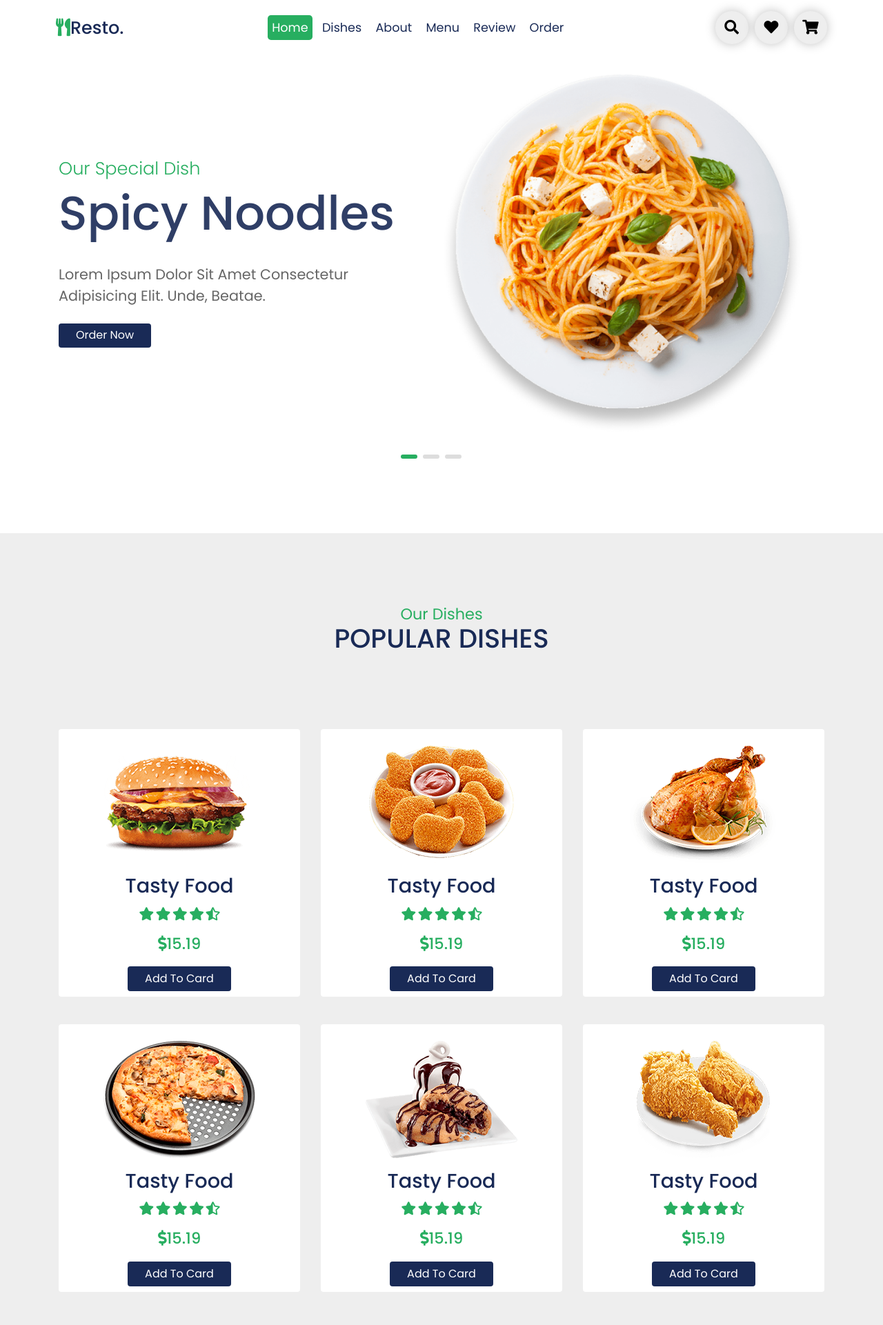
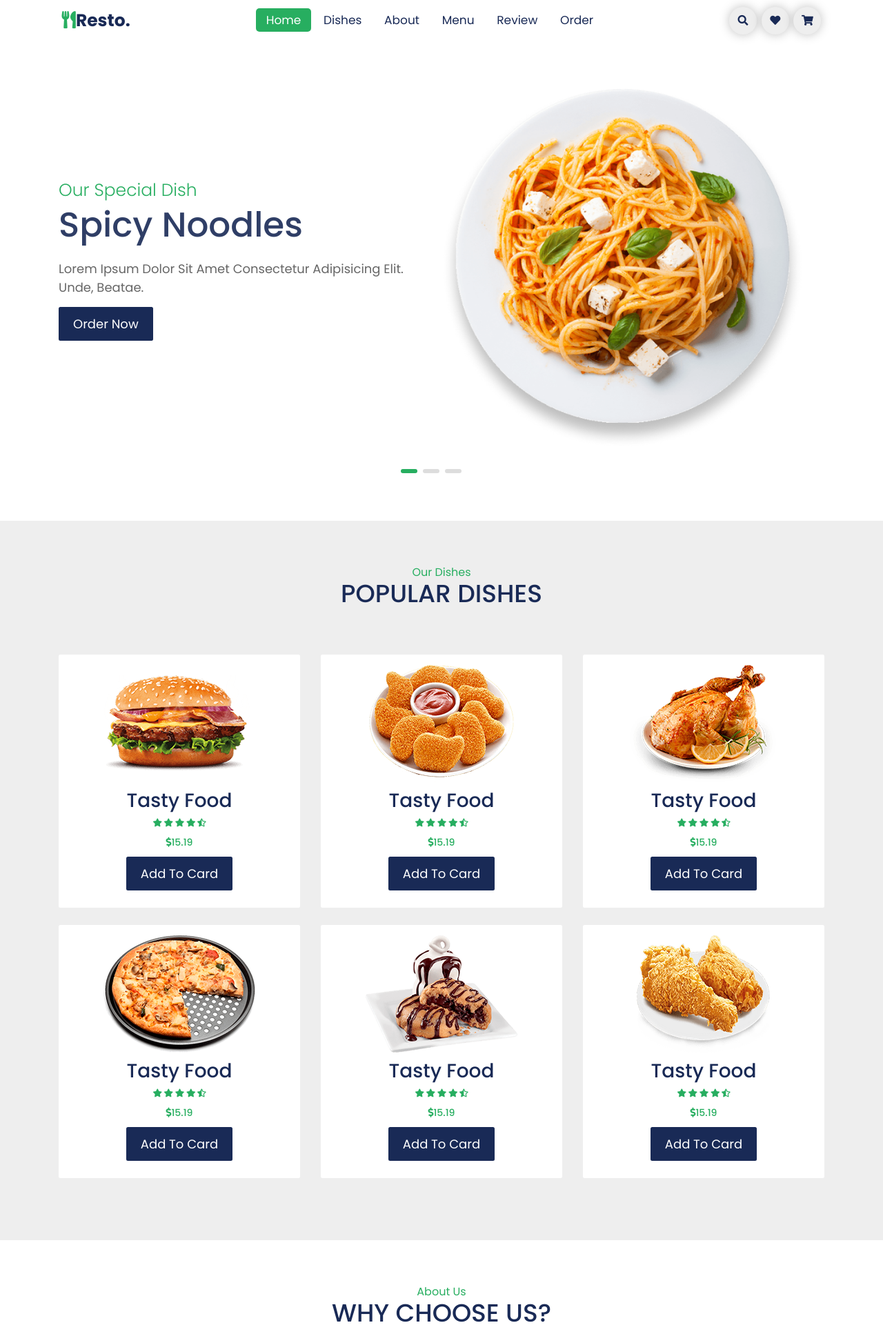
Before and after one commit to saju575/Food-website, a PHP site: page / in a window 1280 px wide. Shown: the top 1921 px of the page at 69% size. Run offline with PHP 8.4, Linux system fonts and the light colour scheme; some web fonts are replaced.

Commit message:
renponsive up to about section

```diff
--- a/css/style.css
+++ b/css/style.css
@@ -22,10 +22,11 @@ global section
 html{
     scroll-behavior: smooth;
     overflow-x: hidden;
+    font-size: 62.5%;
 }
 body{
     font-family: 'Poppins', sans-serif;
-    font-size: 62.5%;
+
     line-height: 1.5;
     -webkit-tap-highlight-color: transparent;
     color: var(--white-light);
@@ -60,13 +61,15 @@ ul li{
     text-transform: capitalize;
     background-color: var(--text-blue);
     color: var(--white);
-    padding: .3rem 1.5rem;
+    padding: 1rem 2rem;
     transition: all .4s linear;
+    font-size: 1.8rem;
+    margin-bottom: 2rem;
 }
 .btn-implement:hover{
     color: var(--white);
     background-color: var(--text-green);
-    padding: .3rem 1.9rem;
+    padding: 1rem 2.8rem;
 
 }
 .sec-padding{
@@ -74,7 +77,7 @@ ul li{
 }
 h1{
     color: var(--text-blue);
-    font-size: 4.3rem;
+    font-size: 5rem;
     font-weight: 500;
     opacity: .9;
     margin: 0;
@@ -83,13 +86,13 @@ h1{
 }
 h4{
     color: var(--text-green);
-    font-size: 1.6rem;
+    font-size: 2.5rem;
     text-transform: capitalize;
     font-weight: 300;
 }
 h3{
     color: var(--text-blue);
-    font-size: 1.8rem;
+    font-size: 2.8rem;
 }
 
 /* section-title */
@@ -101,7 +104,7 @@ h3{
     margin-bottom: 6rem;
 }
 .section-title h2{
-    font-size: 2.4rem;
+    font-size: 3.6rem;
     text-transform: uppercase;
     text-align: center;
     color: var(--text-blue);
@@ -109,7 +112,7 @@ h3{
 .section-title h2::before{
     content: attr(data-title);
     display: block;
-    font-size: 1.4rem;
+    font-size: 1.6rem;
     color: var(--text-green);
     font-family: var(--cursive-font);
     font-weight: 400;
@@ -137,87 +140,124 @@ h3{
 /* ---------
 nav-section start
 ----------- */
-.nav-section{
-
-    display: flex;
-    justify-content: space-between;
-    align-items: center;
-    padding: 1rem 1%;
-    z-index: 111;
-
-    /* margin: auto;
-    width: 88%;
-    max-width: 144.7rem; */
+/* ------header-------- */
+header.navbar-shrink{
+    box-shadow: 0 10px 10px rgba(0,0,0,.1);
+    background-color: var(--main-color);
+    padding: 10px 0;
 
 }
-.na{
-    z-index: 11111;
+header{
+    z-index: 1000;
+    /* box-shadow: var(--box-shadow); */
 }
-.na.navbar-shrink{
-    box-shadow: 0 10px 10px rgba(0,0,0,.1);
-    background-color: var(--white);
-    padding-top: 5px;
+header .nav-class{
+    /* position: fixed;
+    top: 0;
+    left: 0;
+    right: 0; */
+    padding: 1rem 7%;
+    display: flex;
+    align-items: center;
+    justify-content: space-between;
+
 }
-.nav-section a{
-    font-size: 1.1rem;
+header .logo{
+    color: var(--text-blue);
+    font-size: 2.5rem;
+    font-weight: bolder;
+    text-decoration: none;
+}
+header .logo i{
+    color: var(--text-green);
+}
+header .nav-bar a{
+    font-size: 1.7rem;
+    border-radius: .5rem;
+    padding: .5rem 1.5rem;
     color: var(--text-blue);
     text-decoration: none;
 }
-.search i{
-    font-size: 1.3rem;
-    width: 3rem;
-    height: 3rem;
+header .nav-bar a.active,
+header .nav-bar a:hover{
+    color: var(--white);
+    background: var(--text-green);
+
+}
+.icons a,
+.icons i{
+    font-size: 1.5rem;
+    width: 4rem;
+    height: 4rem;
     border-radius: 50%;
     background-color: var(--grey);
-    line-height: 3rem;
+    line-height: 4rem;
     text-align: center;
     margin-right: .4rem;
     box-shadow: var(--box-shadow);
     transition: all .4s linear;
     cursor: pointer;
+    text-decoration: none;
+    color: var(--text-blue);
 }
-.search i:last-child{
+.icons a:last-child{
     margin-right: 0;
 }
-.search i:hover{
+.icons a:hover,
+.icons i:hover{
     background-color: var(--text-green);
     color: var(--white);
     transform: rotate(360deg);
 
 }
 
-.search i#menu-bars{
+.icons i#menu-bars{
     display: none;
 }
 
-.nav-section .logo{
-    font-size: 1.6rem;
-    font-weight: 500;
+/* ---------mobile menu------- */
+.mobile-menu{
+    display: block;
 }
-.logo i{
-    color: var(--text-green);
+
+.overlay{
+    width: 0;
+    height: 100%;
+    position: fixed;
+    top: 0;
+    left: 0;
+    background: rgba(0, 0, 0, .9);
+    z-index: 9999;
+    overflow-x: hidden;
+    transition: .5s;
 }
-.nav-bar ul li{
-    padding: .3rem .4rem;
-    transition:all .4s linear;
-    margin-right: .3rem;
-
+.overlay .overlay-content{
+    position: relative;
+    top: 25%;
+    width: 100%;
+    text-align: center;
+}
+.overlay-content a{
+    display: block;
+    color: #9999;
+    font-size: 2.8rem;
+    text-transform: uppercase;
+    text-decoration: none;
+    letter-spacing: .3rem;
+    padding: 1.8rem 0;
+    font-weight: 400;
 
 }
-.nav-bar ul li.active{
-    background-color: var(--text-green);
-    border-radius: .3rem;
+.overlay-content a:hover{
+    color: #fff;
 }
-.nav-bar ul li.active a{
-    color: white;
-}
-.nav-bar ul li:hover{
-    background-color: var(--text-green);
-    border-radius: .3rem;
-
-}
-.nav-bar ul li:hover a{
-    color: white;
+.overlay .close-btn{
+    font-size: 5rem;
+    position: absolute;
+    top: 5rem;
+    right: 5rem;
+    text-decoration: none;
+    color: #999999;
 }
 
 
@@ -225,7 +265,7 @@ nav-section start
 header-section start
 --------------- */
 .header-text p{
-    font-size: 1.3rem;
+    font-size: 1.8rem;
     color: #666666;
     margin-top: 2rem;
     margin-bottom: 1.5rem;
--- a/index.html
+++ b/index.html
@@ -17,35 +17,44 @@
     <link rel="stylesheet" href="css/style.css">
 </head>
 <body>
-    <div class="na fixed-top">
-    <!-- nav-section start -->
-    <div class="container">
-        <div class="row nav-section">
+    <header>
+        <div class="nav-class">
         <a href="#" class="logo"><i class="fas fa-utensils"></i>Resto.</a>
         <nav class="nav-bar">
-                <ul>
-                    <li class="active"><a href="#">home</a></li>
-                    <li><a href="#" data-scroll-nav="0">dishes</a></li>
-                    <li><a href="#" data-scroll-nav="1">about</a></li>
-                    <li><a href="#" data-scroll-nav="2">menu</a></li>
-                    <li><a href="#" data-scroll-nav="3">review</a></li>
-                    <li><a href="#" data-scroll-nav="4">order</a></li>
+
+                <a class=".nav-item active" href="#">home</a>
+                <a href="#" class=".nav-item" data-scroll-nav="0">dishes</a>
+                <a class=".nav-item" href="#" data-scroll-nav="1">about</a>
+                <a class=".nav-item" href="#" data-scroll-nav="2">menu</a>
+                <a class=".nav-item" href="#" data-scroll-nav="3">review</a>
+                <a class=".nav-item" href="#" data-scroll-nav="4">order</a>
             </ul>
         </nav>
-            <div class="search">
-                <i class="fas fa-bars" id="menu-bars"></i>
+        <div class="icons">
+            <i class="fas fa-bars" onclick="openNav()" id="menu-bars"></i>
             <i class="fas fa-search"></i>
-                <i class="fas fa-heart"></i>
-                <i class="fas fa-shopping-cart"></i>
-            </div>
-        </div>
-
-
-
-
+            <a href="#" class="fas fa-heart"></a>
+            <a href="#" class="fas fa-shopping-cart"></a>
 
         </div>
         </div>
+        <div class="mobile-menu">
+
+            <div id="mynav" class="overlay">
+                <a class='close-btn' onclick='closeNav()' href="javascript:void(0)">&times;</a>
+                <div class="overlay-content">
+                    <a onclick='closeNav()' href="#">home</a>
+                    <a onclick='closeNav()' href="#">dishes</a>
+                    <a onclick='closeNav()' href="#">about</a>
+                    <a onclick='closeNav()' href="#">menu</a>
+                    <a onclick='closeNav()' href="#">review</a>
+                    <a onclick='closeNav()' href="#">order</a>
+
+                </div>
+
+            </div>
+        </div>
+    </header>
     <!-- nav-section end -->
 
     <!-- --header section start------- -->
--- a/js/main.js
+++ b/js/main.js
@@ -1,12 +1,12 @@
  $(document).ready(function () {
 
-     // ------------nav bar shrink---------
-     $(window).on("scroll",function(){
+      // ------------nav bar shrink---------
+    $(window).on("scroll",function(){
         if($(this).scrollTop()>80){
-            $(".na").addClass("navbar-shrink");
+            $("header").addClass("navbar-shrink");
         }
         else{
-            $(".na").removeClass("navbar-shrink");
+            $("header").removeClass("navbar-shrink");
         }
     })
 
@@ -39,10 +39,10 @@
 
  });
 
-// const menu=document.querySelector("#menu-bars");
-// const navbar=document.querySelector('.navbar');
+ function openNav(){
+    document.getElementById('mynav').style.width='100%';
 
-// menu.onclick=() =>{
-//     menu.classList.toggle('fa-times');
-//     navbar.classList.toggle('act');
-// }
+}
+function closeNav(){
+    document.getElementById('mynav').style.width='0%';
+}
```
Also changed, not shown: other parts of css/style.css (+38 -36 lines). Lines whose indentation alone changed are shown as unchanged.
